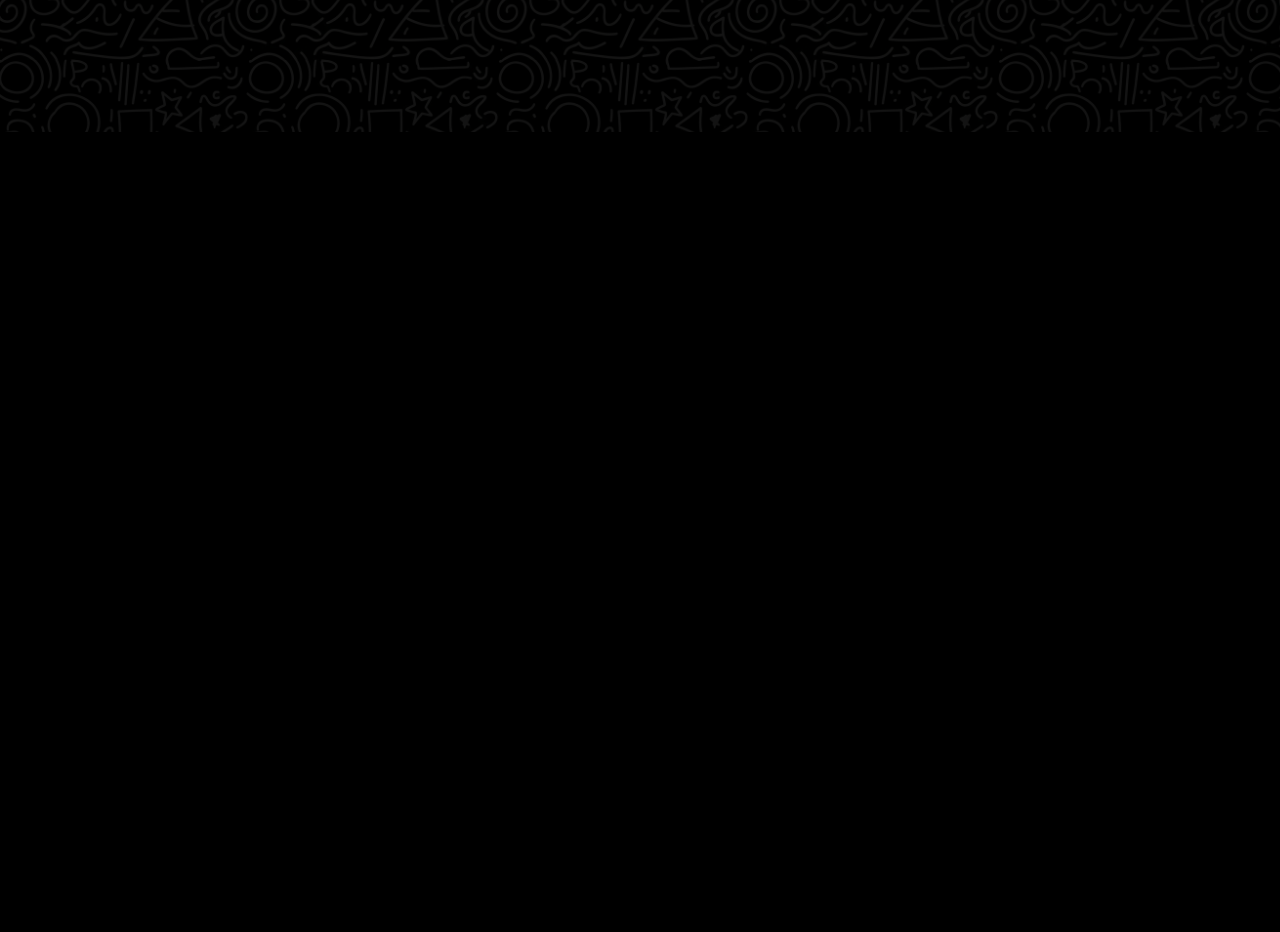
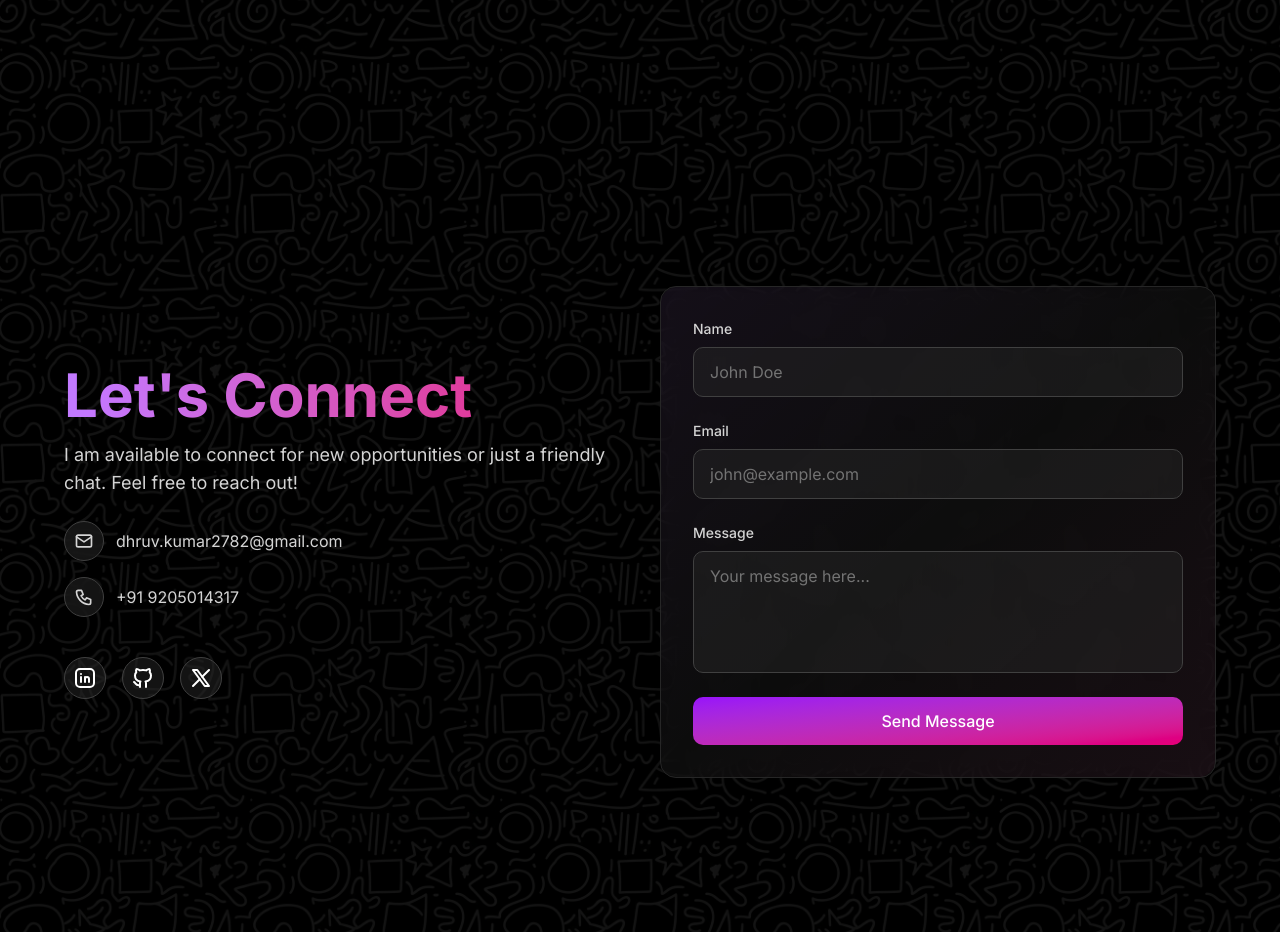
Before and after one commit to DhruvK278/Portfolio_website, a Next.js app in the folder portfolio/: page / in a window 1280 px wide. Shown: the part 2440-3372 px from the top of the page. Before the commit the page ends 2572 px from the top, so only its background shows below. Built offline with nearby package versions, Linux system fonts and the light colour scheme.

Commit message:
added contact page and emailjs setup

```diff
--- a/portfolio/package.json
+++ b/portfolio/package.json
@@ -8,6 +8,7 @@
     "start": "next start"
   },
   "dependencies": {
+    "@emailjs/browser": "^4.4.1",
     "@tabler/icons-react": "^3.35.0",
     "class-variance-authority": "^0.7.1",
     "clsx": "^2.1.1",
--- a/portfolio/src/app/page.tsx
+++ b/portfolio/src/app/page.tsx
@@ -2,6 +2,7 @@
 import { FlipWordsDemo } from "@/components/flip-text";
 import { Projects } from "@/components/projects";
 import { About } from "@/components/about";
+import { Contact } from "@/components/contact";
 
 export default function Home() {
   return (
@@ -18,6 +19,10 @@
       <section id="projects" className="h-screen w-full snap-start">
         <Projects />
       </section>
+
+      <section id="contact" className="min-h-screen w-full snap-start">
+        <Contact />
+      </section>
     </main>
   );
 }
--- /dev/null
+++ b/portfolio/src/components/contact.tsx
@@ -0,0 +1,181 @@
+"use client";
+import React, { useRef, useState } from "react";
+import { motion } from "framer-motion";
+import emailjs from "@emailjs/browser";
+import { IconBrandGithub, IconBrandLinkedin, IconBrandX, IconMail, IconPhone } from "@tabler/icons-react";
+import { cn } from "@/lib/utils";
+
+export const Contact = () => {
+    const formRef = useRef<HTMLFormElement>(null);
+    const [loading, setLoading] = useState(false);
+    const [status, setStatus] = useState<"idle" | "success" | "error">("idle");
+
+    const sendEmail = (e: React.FormEvent) => {
+        e.preventDefault();
+        setLoading(true);
+        setStatus("idle");
+
+        if (!formRef.current) return;
+
+        // Use environment variables for EmailJS
+        const serviceId = process.env.NEXT_PUBLIC_EMAILJS_SERVICE_ID || "";
+        const templateId = process.env.NEXT_PUBLIC_EMAILJS_TEMPLATE_ID || "";
+        const publicKey = process.env.NEXT_PUBLIC_EMAILJS_PUBLIC_KEY || "";
+
+        if (!serviceId || !templateId || !publicKey) {
+            console.error("EmailJS keys are missing.");
+            setStatus("error");
+            setLoading(false);
+            return;
+        }
+
+        emailjs
+            .sendForm(serviceId, templateId, formRef.current, {
+                publicKey: publicKey,
+            })
+            .then(
+                () => {
+                    setStatus("success");
+                    setLoading(false);
+                    formRef.current?.reset();
+                    setTimeout(() => setStatus("idle"), 5000);
+                },
+                (error) => {
+                    console.error("FAILED...", error.text);
+                    setStatus("error");
+                    setLoading(false);
+                }
+            );
+    };
+
+    return (
+        <div className="flex h-full min-h-screen w-full flex-col items-center justify-center bg-transparent px-4 py-20 md:px-10">
+            <div className="grid w-full max-w-6xl grid-cols-1 gap-10 md:grid-cols-2">
+                {/* Left Side: Info */}
+                <motion.div
+                    initial={{ opacity: 0, x: -50 }}
+                    whileInView={{ opacity: 1, x: 0 }}
+                    transition={{ duration: 0.5 }}
+                    className="flex flex-col justify-center gap-6"
+                >
+                    <div>
+                        <h2 className="text-4xl font-bold bg-gradient-to-r from-purple-400 to-pink-600 bg-clip-text text-transparent md:text-6xl">
+                            Let's Connect
+                        </h2>
+                        <p className="mt-4 text-base text-neutral-300 md:text-lg">
+                            I am available to connect for new opportunities or just a friendly chat.
+                            Feel free to reach out!
+                        </p>
+                    </div>
+
+                    <div className="flex flex-col gap-4">
+                        <div className="flex items-center gap-3">
+                            <div className="flex h-10 w-10 items-center justify-center rounded-full bg-neutral-800/50 backdrop-blur-sm border border-neutral-700">
+                                <IconMail className="h-5 w-5 text-neutral-300" />
+                            </div>
+                            <span className="text-neutral-300">dhruv.kumar2782@gmail.com</span>
+                        </div>
+                        <div className="flex items-center gap-3">
+                            <div className="flex h-10 w-10 items-center justify-center rounded-full bg-neutral-800/50 backdrop-blur-sm border border-neutral-700">
+                                <IconPhone className="h-5 w-5 text-neutral-300" />
+                            </div>
+                            <span className="text-neutral-300">+91 9205014317</span>
+                        </div>
+                    </div>
+
+                    <div className="flex gap-4 pt-4">
+                        {/* Social Placeholders - Replace URLs with actual links or reuse existing social component if preferred */}
+                        <a href="#" className="p-2 rounded-full bg-neutral-800/50 hover:bg-neutral-700 transition-colors border border-neutral-700">
+                            <IconBrandLinkedin className="h-6 w-6 text-white" />
+                        </a>
+                        <a href="#" className="p-2 rounded-full bg-neutral-800/50 hover:bg-neutral-700 transition-colors border border-neutral-700">
+                            <IconBrandGithub className="h-6 w-6 text-white" />
+                        </a>
+                        <a href="#" className="p-2 rounded-full bg-neutral-800/50 hover:bg-neutral-700 transition-colors border border-neutral-700">
+                            <IconBrandX className="h-6 w-6 text-white" />
+                        </a>
+                    </div>
+                </motion.div>
+
+                {/* Right Side: Form */}
+                <motion.div
+                    initial={{ opacity: 0, x: 50 }}
+                    whileInView={{ opacity: 1, x: 0 }}
+                    transition={{ duration: 0.5, delay: 0.2 }}
+                    className="relative rounded-2xl border border-neutral-800 bg-neutral-900/50 p-8 backdrop-blur-md"
+                >
+                    <div className="absolute inset-0 -z-10 rounded-2xl bg-gradient-to-br from-purple-500/10 via-transparent to-pink-500/10 opacity-50" />
+
+                    <form ref={formRef} onSubmit={sendEmail} className="flex flex-col gap-6">
+                        <div className="flex flex-col gap-2">
+                            <label htmlFor="user_name" className="text-sm font-medium text-neutral-300">
+                                Name
+                            </label>
+                            <input
+                                type="text"
+                                name="user_name"
+                                id="user_name"
+                                required
+                                placeholder="John Doe"
+                                className="rounded-lg border border-neutral-700 bg-neutral-800/50 px-4 py-3 text-neutral-200 placeholder-neutral-500 focus:border-purple-500 focus:outline-none focus:ring-1 focus:ring-purple-500 transition-all"
+                            />
+                        </div>
+
+                        <div className="flex flex-col gap-2">
+                            <label htmlFor="user_email" className="text-sm font-medium text-neutral-300">
+                                Email
+                            </label>
+                            <input
+                                type="email"
+                                name="user_email"
+                                id="user_email"
+                                required
+                                placeholder="john@example.com"
+                                className="rounded-lg border border-neutral-700 bg-neutral-800/50 px-4 py-3 text-neutral-200 placeholder-neutral-500 focus:border-purple-500 focus:outline-none focus:ring-1 focus:ring-purple-500 transition-all"
+                            />
+                        </div>
+
+                        <div className="flex flex-col gap-2">
+                            <label htmlFor="message" className="text-sm font-medium text-neutral-300">
+                                Message
+                            </label>
+                            <textarea
+                                name="message"
+                                id="message"
+                                required
+                                rows={4}
+                                placeholder="Your message here..."
+                                className="resize-none rounded-lg border border-neutral-700 bg-neutral-800/50 px-4 py-3 text-neutral-200 placeholder-neutral-500 focus:border-purple-500 focus:outline-none focus:ring-1 focus:ring-purple-500 transition-all"
+                            />
+                        </div>
+
+                        <button
+                            type="submit"
+                            disabled={loading}
+                            className={cn(
+                                "group relative flex w-full items-center justify-center overflow-hidden rounded-lg bg-gradient-to-br from-purple-600 to-pink-600 px-4 py-3 font-medium text-white transition-all hover:from-purple-500 hover:to-pink-500 disabled:cursor-not-allowed disabled:opacity-70",
+                                loading && "cursor-wait"
+                            )}
+                        >
+                            <span className="relative z-10 flex items-center gap-2">
+                                {loading ? "Sending..." : "Send Message"}
+                            </span>
+                            <div className="absolute inset-0 -translate-x-full bg-white/20 transition-transform group-hover:translate-x-0" />
+                        </button>
+
+                        {status === "success" && (
+                            <p className="text-center text-sm text-green-400">
+                                Message sent successfully!
+                            </p>
+                        )}
+                        {status === "error" && (
+                            <p className="text-center text-sm text-red-400">
+                                Failed to send message. Please try again or check the console.
+                            </p>
+                        )}
+                    </form>
+                </motion.div>
+            </div>
+        </div>
+    );
+};
```
Also changed, not shown: 1 other file (tests, documents, lock files or other folders).
